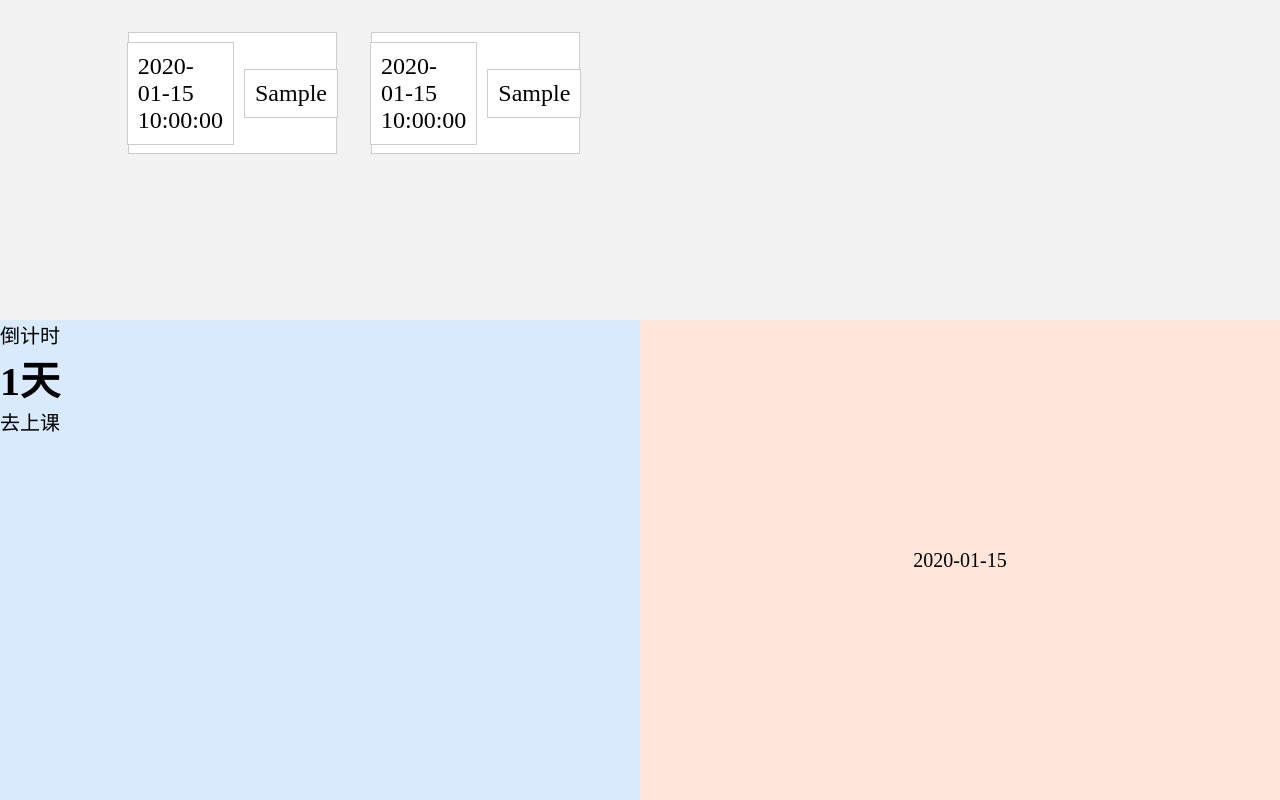
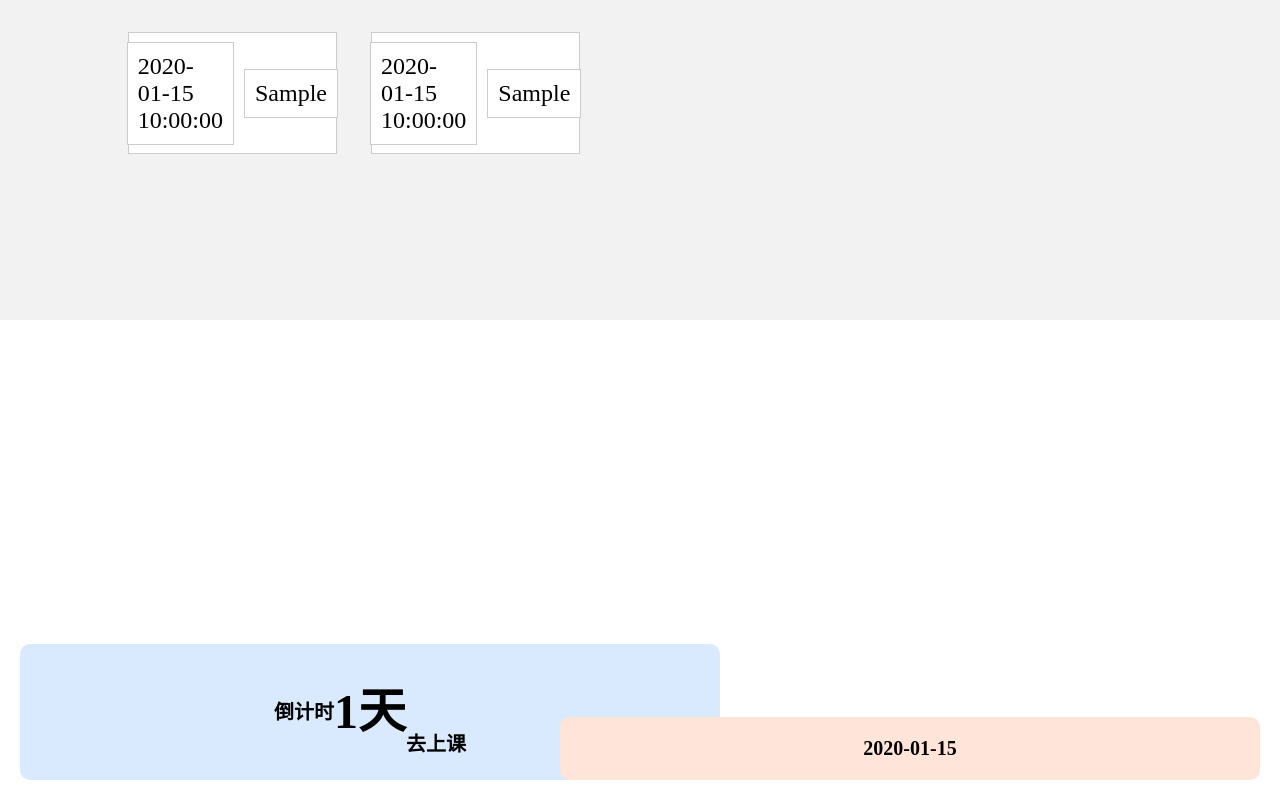
Before and after one commit to Her-mia/daily-notice-board, a Flask app: template templates/index.html in a window 1280 px wide. Run offline with Flask 3, Linux system fonts and the light colour scheme; the template is opened without the code that fills it: most values are stand-ins (such as "Sample title", 1, 10 or a date in 2020); parts of the project's set-up code (start-up, migrations or seed data) failed here and were passed over.

Commit message:
bottom-left

```diff
--- a/static/css/style.css
+++ b/static/css/style.css
@@ -27,3 +27,35 @@
     align-items: center;
     padding: 10px;
 }
+/* 左下：倒计时 */
+.bottom-left {
+    position: fixed;
+    left: 20px;
+    bottom: 20px;
+    background-color: #b3e5fc;
+    padding: 20px 30px;
+    border-radius: 10px;
+    font-size: 32px;
+    font-weight: bold;
+    line-height: 1.6;
+    text-align: center;
+    white-space: pre-line;
+}
+
+/* “1天” 放大 */
+.big-text {
+    font-size: 48px;
+    font-weight: bold;
+}
+
+/* 右下：番茄钟 */
+.bottom-right {
+    position: fixed;
+    right: 20px;
+    bottom: 20px;
+    background-color: #ffcdd2;
+    padding: 20px 30px;
+    border-radius: 10px;
+    font-size: 32px;
+    font-weight: bold;
+}
--- a/templates/index.html
+++ b/templates/index.html
@@ -68,14 +68,15 @@
 </div>
 
 
-    <div class="bottom">
-        <div class="bottom-left" style="display: block;">
-            倒计时<br>
-            <span style="font-size: 40px; font-weight: bold;">1天</span><br>
-            去上课
-        </div>
-        <div class="bottom-right">{{data.timer}}</div>
-    </div>
+
+
+<div class="bottom-left">
+    倒计时<br>
+    <span class="big-text">1天</span><br>
+    去上课
+</div>
+<div class="bottom-right">{{data.timer}}</div>
+</div>
 
 </body>
 </html>
```
